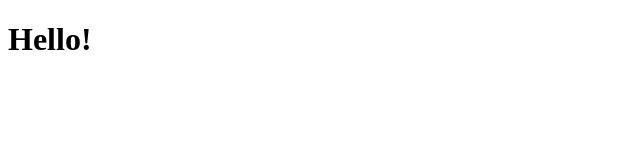
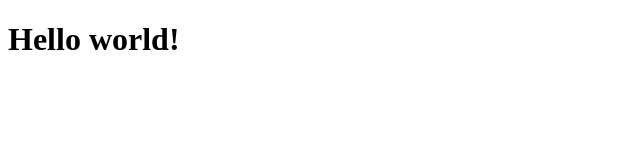
Before and after one commit to MrBarista/project, a plain HTML site: page src/index.html in a window 1280 px wide. Shown: the whole page, without its empty margins (0-640 px from the left). Drawn offline with Linux system fonts and the light colour scheme.

Commit message:
second commit

```diff
--- a/src/index.html
+++ b/src/index.html
@@ -7,6 +7,6 @@
 		<title>Document</title>
 </head>
 <body>
-	<h1>Hello!</h1>
+	<h1>Hello world!</h1>
 </body>
 </html>
```
